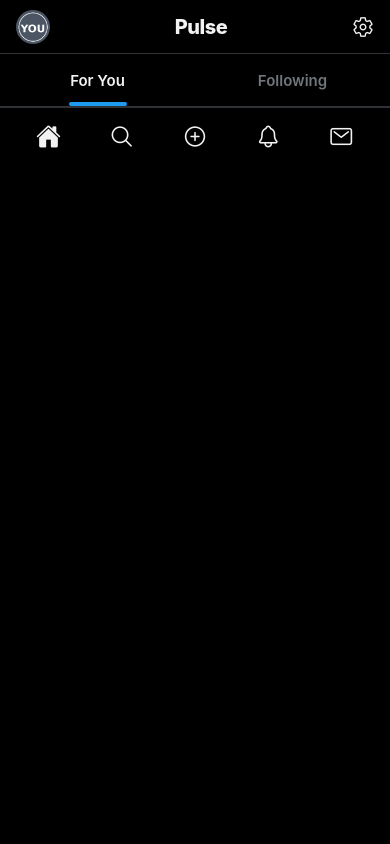
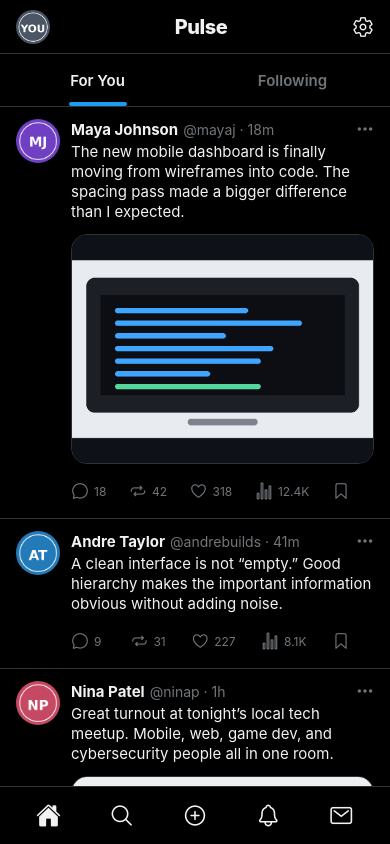
Before and after one commit to Emilyymm/Pulse-Feed, a React Native app: screen / in a window 390 px wide. Built offline with nearby package versions, Linux system fonts and the light colour scheme.

Commit message:
Display Pulse Feed with FlatList

```diff
--- a/src/screens/FeedScreen.js
+++ b/src/screens/FeedScreen.js
@@ -52,10 +52,18 @@ export default function FeedScreen() {
 );
   }
 
-  function renderPost({ item }) {
-    // TODO 8: Return PostCard with the props from Step 9.
-    return null;
-  }
+function renderPost({ item }) {
+  return (
+    <PostCard
+      {...item}
+      liked={likedIds.includes(item.id)}
+      bookmarked={bookmarkedIds.includes(item.id)}
+      onLike={handleLike}
+      onBookmark={handleBookmark}
+    />
+  );
+}
+
 
   return (
     <SafeAreaView style={styles.screen}>
@@ -65,7 +73,18 @@ export default function FeedScreen() {
         onChangeFeed={setSelectedFeed}
       />
 
-      {/* TODO 9: Replace this placeholder with loading/FlatList in Step 10. */}
+      {loading ? (
+  <LoadingState />
+) : (
+  <FlatList
+    contentContainerStyle={styles.listContent}
+    data={visiblePosts}
+    keyExtractor={(item) => item.id}
+    ListEmptyComponent={EmptyFeed}
+    renderItem={renderPost}
+  />
+)}
+
 
       <BottomNavigation />
     </SafeAreaView>
```
